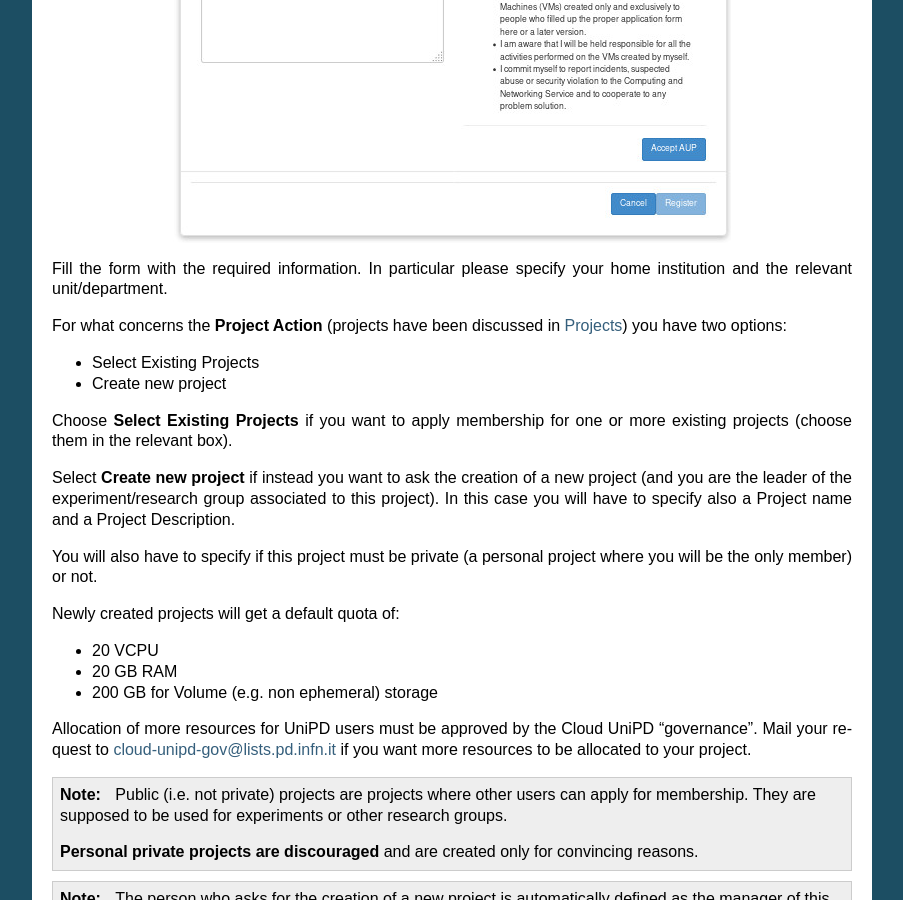
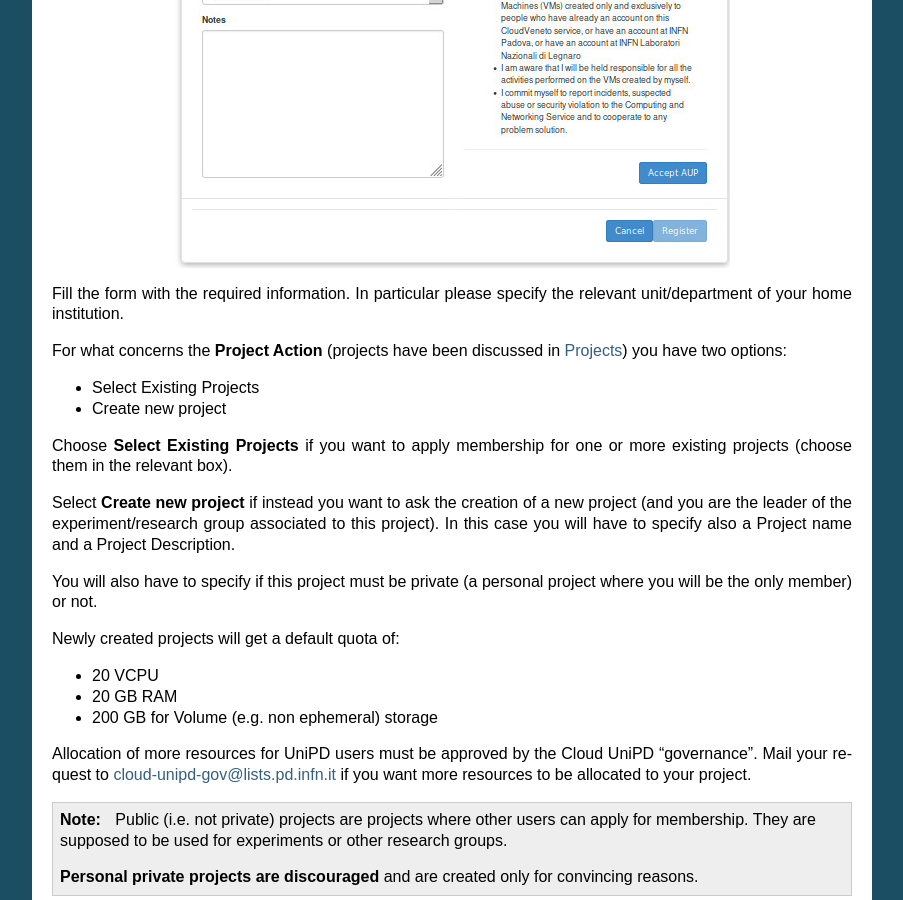
Before and after one commit to marcoverl/CVUserGuide, a Sphinx documentation site: the page built from source/Registration.rst, in a window 1280 px wide and 900 px high, scrolled down 2420 px. Shown: the whole window, without its empty margins (198-1101 px from the left). Built offline with Sphinx 7.4.7, drawn with Linux system fonts in a browser that asks for light colours; some of the changed text lies outside the part shown.

Commit message:
User registration in Rocky

```diff
--- a/source/Registration.rst
+++ b/source/Registration.rst
@@ -58,7 +57,7 @@
 
 
 Fill the form with the required information. In particular please specify
-your home institution and the relevant unit/department.
+the relevant unit/department of your home institution.
 
 For what concerns the **Project Action** (projects have been discussed in
 :ref:`Projects<projects>`)
@@ -242,6 +240,9 @@
 on the following image:
 
 
+.. image:: ./images/ProjectRequest.png
+   :align: center
+
 
 Fulfill your request selecting the relevant choice under the **Project
 action** dropdown list.
@@ -280,7 +281,7 @@
    :align: center
 
 
-Set the expiration date of the account, and click on the **Ok&& button to
+Set the expiration date of the account, and click on the **Ok** button to
 approve the request.
 
 If, instead, you want to reject the request, select **Reject** in **Actions**.
```
Also changed, not shown: other parts of source/Registration.rst (+2 -3 lines), source/images/IdentityProjectMembers.png, source/images/RegisterFormAAI.jpg, source/images/RegisterFormUserPasswd.png.
